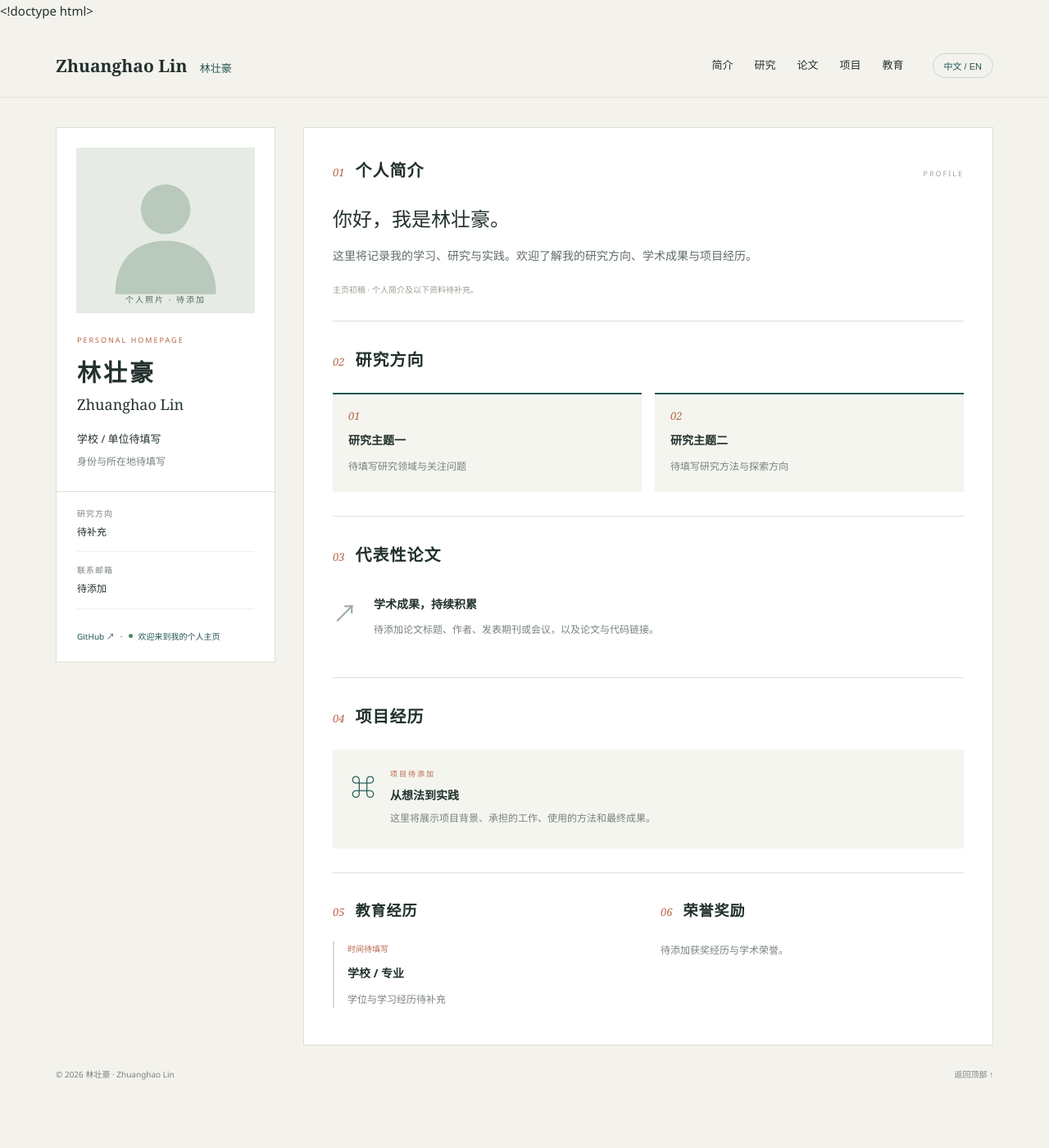
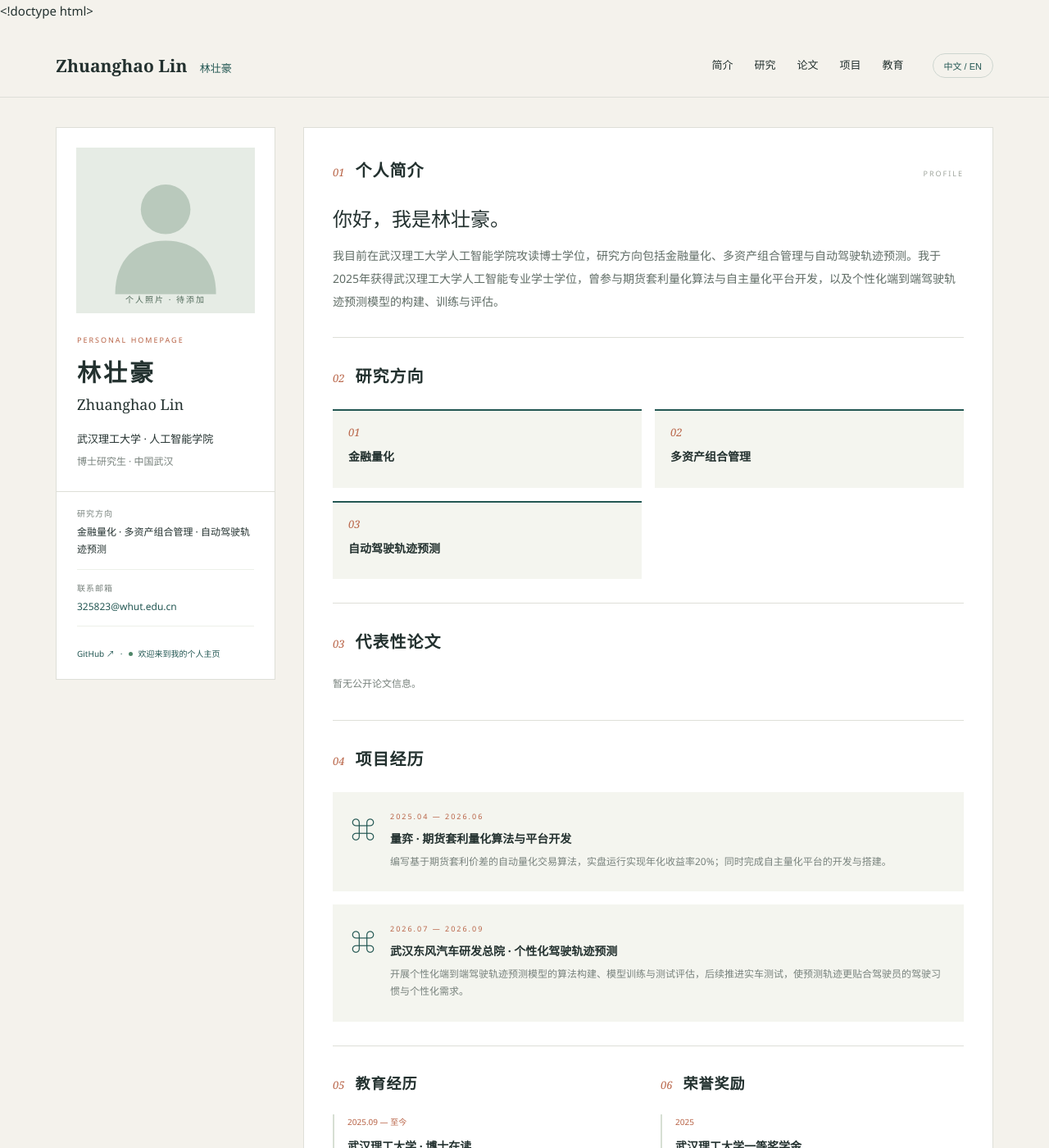
Before and after one commit to Hua-fafa123/Zhuanghao-Lin, a Jekyll site: the page built from _pages/about.md, in a window 1280 px wide and 1400 px high. Shown: the whole window at 82% size. Built offline with Jekyll 4.4.1, drawn with Linux system fonts in a browser that asks for light colours; some of the changed text lies outside the part shown.

Commit message:
Update bilingual homepage with academic profile and project experience

```diff
--- a/_config.yml
+++ b/_config.yml
@@ -25,11 +25,11 @@ author:
   avatar           : "profile.png"
   name             : "林壮豪 / Zhuanghao Lin"
   pronouns         : # example: "she/her"
-  bio              : "欢迎来到林壮豪的个人主页"
-  location         :
-  employer         :
+  bio              : "武汉理工大学人工智能学院博士研究生"
+  location         : "武汉，中国"
+  employer         : "武汉理工大学人工智能学院"
   uri              : # URL
-  email            :
+  email            : "325823@whut.edu.cn"
 
   # Academic websites
   academia         : # URL
--- a/_pages/about.md
+++ b/_pages/about.md
@@ -11,10 +11,10 @@ redirect_from:
 <html lang="zh-CN"><head><meta charset="utf-8"><meta name="viewport" content="width=device-width,initial-scale=1"><meta name="description" content="林壮豪的个人主页，展示研究方向、学术成果与项目经历。"><title>林壮豪 | 个人主页</title><link rel="stylesheet" href="{{ '/assets/css/academic-home.css' | relative_url }}"></head><body>
 <a class="skip" href="#main">跳至正文</a>
 <header><div class="nav"><a class="brand" href="#top">Zhuanghao Lin <span>林壮豪</span></a><nav aria-label="主导航"><a href="#about" data-zh="简介" data-en="About">简介</a><a href="#research" data-zh="研究" data-en="Research">研究</a><a href="#publications" data-zh="论文" data-en="Publications">论文</a><a href="#projects" data-zh="项目" data-en="Projects">项目</a><a href="#education" data-zh="教育" data-en="Education">教育</a></nav><button id="language" aria-label="Switch to English">中文 / EN</button></div></header>
-<div class="shell" id="top"><aside class="profile"><div class="portrait" role="img" aria-label="个人照片占位"><svg viewBox="0 0 220 220" aria-hidden="true"><circle cx="110" cy="81" r="34"/><path d="M41 197c0-47 28-73 69-73s69 26 69 73"/></svg><span data-zh="个人照片 · 待添加" data-en="Portrait · to be added">个人照片 · 待添加</span></div><div class="identity"><p class="eyebrow">PERSONAL HOMEPAGE</p><h1>林壮豪</h1><p class="english-name">Zhuanghao Lin</p><p class="role" data-zh="学校 / 单位待填写" data-en="Affiliation to be added">学校 / 单位待填写</p><p class="muted" data-zh="身份与所在地待填写" data-en="Role and location to be added">身份与所在地待填写</p></div><dl><div><dt data-zh="研究方向" data-en="RESEARCH">研究方向</dt><dd data-zh="待补充" data-en="To be added">待补充</dd></div><div><dt data-zh="联系邮箱" data-en="EMAIL">联系邮箱</dt><dd data-zh="待添加" data-en="To be added">待添加</dd></div></dl><div class="profile-bottom"><a href="https://github.com/Hua-fafa123" target="_blank" rel="noopener noreferrer">GitHub ↗</a> · <span class="dot"></span><span data-zh="欢迎来到我的个人主页" data-en="Welcome to my homepage">欢迎来到我的个人主页</span></div></aside>
-<main id="main"><section id="about"><div class="heading"><span>01</span><h2 data-zh="个人简介" data-en="About Me">个人简介</h2><span class="label">PROFILE</span></div><p class="intro" data-zh="你好，我是林壮豪。" data-en="Hello, I’m Zhuanghao Lin.">你好，我是林壮豪。</p><p class="body-copy" data-zh="这里将记录我的学习、研究与实践。欢迎了解我的研究方向、学术成果与项目经历。" data-en="A place for my learning, research, and practice. Explore my research interests, publications, and projects below.">这里将记录我的学习、研究与实践。欢迎了解我的研究方向、学术成果与项目经历。</p><p class="note" data-zh="主页初稿 · 个人简介及以下资料待补充。" data-en="Initial draft · Biography and details below are awaiting completion.">主页初稿 · 个人简介及以下资料待补充。</p></section>
-<section id="research"><div class="heading"><span>02</span><h2 data-zh="研究方向" data-en="Research Interests">研究方向</h2></div><div class="interests"><article><b>01</b><h3 data-zh="研究主题一" data-en="Research topic 01">研究主题一</h3><p data-zh="待填写研究领域与关注问题" data-en="Research area and questions to be added">待填写研究领域与关注问题</p></article><article><b>02</b><h3 data-zh="研究主题二" data-en="Research topic 02">研究主题二</h3><p data-zh="待填写研究方法与探索方向" data-en="Methods and interests to be added">待填写研究方法与探索方向</p></article></div></section>
-<section id="publications"><div class="heading"><span>03</span><h2 data-zh="代表性论文" data-en="Selected Publications">代表性论文</h2></div><div class="empty"><span class="symbol">↗</span><div><h3 data-zh="学术成果，持续积累" data-en="Research in progress">学术成果，持续积累</h3><p data-zh="待添加论文标题、作者、发表期刊或会议，以及论文与代码链接。" data-en="Publication titles, authors, venues, paper links, and code will appear here.">待添加论文标题、作者、发表期刊或会议，以及论文与代码链接。</p></div></div></section>
-<section id="projects"><div class="heading"><span>04</span><h2 data-zh="项目经历" data-en="Projects">项目经历</h2></div><article class="project"><div class="project-icon">⌘</div><div><p class="eyebrow" data-zh="项目待添加" data-en="PROJECT TO BE ADDED">项目待添加</p><h3 data-zh="从想法到实践" data-en="From ideas to practice">从想法到实践</h3><p data-zh="这里将展示项目背景、承担的工作、使用的方法和最终成果。" data-en="This section will introduce project context, my contributions, methods, and results.">这里将展示项目背景、承担的工作、使用的方法和最终成果。</p></div></article></section>
-<div class="bottom-grid"><section id="education"><div class="heading"><span>05</span><h2 data-zh="教育经历" data-en="Education">教育经历</h2></div><div class="timeline"><span data-zh="时间待填写" data-en="Dates to be added">时间待填写</span><h3 data-zh="学校 / 专业" data-en="Institution / Major">学校 / 专业</h3><p data-zh="学位与学习经历待补充" data-en="Degree and education details to be added">学位与学习经历待补充</p></div></section><section id="honors"><div class="heading"><span>06</span><h2 data-zh="荣誉奖励" data-en="Honors">荣誉奖励</h2></div><p class="muted" data-zh="待添加获奖经历与学术荣誉。" data-en="Awards and academic honors to be added.">待添加获奖经历与学术荣誉。</p></section></div></main></div>
+<div class="shell" id="top"><aside class="profile"><div class="portrait" role="img" aria-label="个人照片占位"><svg viewBox="0 0 220 220" aria-hidden="true"><circle cx="110" cy="81" r="34"/><path d="M41 197c0-47 28-73 69-73s69 26 69 73"/></svg><span data-zh="个人照片 · 待添加" data-en="Portrait · to be added">个人照片 · 待添加</span></div><div class="identity"><p class="eyebrow">PERSONAL HOMEPAGE</p><h1>林壮豪</h1><p class="english-name">Zhuanghao Lin</p><p class="role" data-zh="武汉理工大学 · 人工智能学院" data-en="School of Artificial Intelligence · Wuhan University of Technology">武汉理工大学 · 人工智能学院</p><p class="muted" data-zh="博士研究生 · 中国武汉" data-en="Ph.D. Student · Wuhan, China">博士研究生 · 中国武汉</p></div><dl><div><dt data-zh="研究方向" data-en="RESEARCH">研究方向</dt><dd data-zh="金融量化 · 多资产组合管理 · 自动驾驶轨迹预测" data-en="Quantitative Finance · Multi-Asset Portfolio Management · Autonomous Driving Trajectory Prediction">金融量化 · 多资产组合管理 · 自动驾驶轨迹预测</dd></div><div><dt data-zh="联系邮箱" data-en="EMAIL">联系邮箱</dt><dd><a href="mailto:325823@whut.edu.cn">325823@whut.edu.cn</a></dd></div></dl><div class="profile-bottom"><a href="https://github.com/Hua-fafa123" target="_blank" rel="noopener noreferrer">GitHub ↗</a> · <span class="dot"></span><span data-zh="欢迎来到我的个人主页" data-en="Welcome to my homepage">欢迎来到我的个人主页</span></div></aside>
+<main id="main"><section id="about"><div class="heading"><span>01</span><h2 data-zh="个人简介" data-en="About Me">个人简介</h2><span class="label">PROFILE</span></div><p class="intro" data-zh="你好，我是林壮豪。" data-en="Hello, I’m Zhuanghao Lin.">你好，我是林壮豪。</p><p class="body-copy" data-zh="我目前在武汉理工大学人工智能学院攻读博士学位，研究方向包括金融量化、多资产组合管理与自动驾驶轨迹预测。我于2025年获得武汉理工大学人工智能专业学士学位，曾参与期货套利量化算法与自主量化平台开发，以及个性化端到端驾驶轨迹预测模型的构建、训练与评估。" data-en="I am a Ph.D. student at the School of Artificial Intelligence, Wuhan University of Technology. My research interests include quantitative finance, multi-asset portfolio management, and autonomous driving trajectory prediction. I received my bachelor’s degree in Artificial Intelligence from Wuhan University of Technology in 2025. My project experience spans futures arbitrage algorithms and a quantitative trading platform, as well as the development, training, and evaluation of personalized end-to-end driving trajectory prediction models.">我目前在武汉理工大学人工智能学院攻读博士学位，研究方向包括金融量化、多资产组合管理与自动驾驶轨迹预测。我于2025年获得武汉理工大学人工智能专业学士学位，曾参与期货套利量化算法与自主量化平台开发，以及个性化端到端驾驶轨迹预测模型的构建、训练与评估。</p></section>
+<section id="research"><div class="heading"><span>02</span><h2 data-zh="研究方向" data-en="Research Interests">研究方向</h2></div><div class="interests"><article><b>01</b><h3 data-zh="金融量化" data-en="Quantitative Finance">金融量化</h3></article><article><b>02</b><h3 data-zh="多资产组合管理" data-en="Multi-Asset Portfolio Management">多资产组合管理</h3></article><article><b>03</b><h3 data-zh="自动驾驶轨迹预测" data-en="Autonomous Driving Trajectory Prediction">自动驾驶轨迹预测</h3></article></div></section>
+<section id="publications"><div class="heading"><span>03</span><h2 data-zh="代表性论文" data-en="Selected Publications">代表性论文</h2></div><p class="muted" data-zh="暂无公开论文信息。" data-en="No publication details are currently listed.">暂无公开论文信息。</p></section>
+<section id="projects"><div class="heading"><span>04</span><h2 data-zh="项目经历" data-en="Projects">项目经历</h2></div><article class="project"><div class="project-icon" aria-hidden="true">⌘</div><div><p class="eyebrow">2025.04 — 2026.06</p><h3 data-zh="量弈 · 期货套利量化算法与平台开发" data-en="量弈 · Futures Arbitrage Algorithms and Trading Platform">量弈 · 期货套利量化算法与平台开发</h3><p data-zh="编写基于期货套利价差的自动量化交易算法，实盘运行实现年化收益率20%；同时完成自主量化平台的开发与搭建。" data-en="Developed automated quantitative trading algorithms based on futures arbitrage spreads, achieving a 20% annualized return in live trading. Also developed and built an independent quantitative trading platform.">编写基于期货套利价差的自动量化交易算法，实盘运行实现年化收益率20%；同时完成自主量化平台的开发与搭建。</p></div></article><article class="project"><div class="project-icon" aria-hidden="true">⌘</div><div><p class="eyebrow">2026.07 — 2026.09</p><h3 data-zh="武汉东风汽车研发总院 · 个性化驾驶轨迹预测" data-en="Dongfeng Automotive Research Institute, Wuhan · Personalized Driving Trajectory Prediction">武汉东风汽车研发总院 · 个性化驾驶轨迹预测</h3><p data-zh="开展个性化端到端驾驶轨迹预测模型的算法构建、模型训练与测试评估，后续推进实车测试，使预测轨迹更贴合驾驶员的驾驶习惯与个性化需求。" data-en="Developed algorithms for personalized end-to-end driving trajectory prediction, covering model training and test evaluation, with subsequent work toward vehicle testing to better align predicted trajectories with individual driving habits and preferences.">开展个性化端到端驾驶轨迹预测模型的算法构建、模型训练与测试评估，后续推进实车测试，使预测轨迹更贴合驾驶员的驾驶习惯与个性化需求。</p></div></article></section>
+<div class="bottom-grid"><section id="education"><div class="heading"><span>05</span><h2 data-zh="教育经历" data-en="Education">教育经历</h2></div><div class="timeline"><span data-zh="2025.09 — 至今" data-en="Sep 2025 — Present">2025.09 — 至今</span><h3 data-zh="武汉理工大学 · 博士在读" data-en="Wuhan University of Technology · Ph.D. Student">武汉理工大学 · 博士在读</h3><p data-zh="人工智能学院" data-en="School of Artificial Intelligence">人工智能学院</p></div><div class="timeline"><span data-zh="2021.09 — 2025.06" data-en="Sep 2021 — Jun 2025">2021.09 — 2025.06</span><h3 data-zh="武汉理工大学 · 学士" data-en="Wuhan University of Technology · Bachelor’s Degree">武汉理工大学 · 学士</h3><p data-zh="人工智能专业" data-en="Artificial Intelligence">人工智能专业</p></div></section><section id="honors"><div class="heading"><span>06</span><h2 data-zh="荣誉奖励" data-en="Honors">荣誉奖励</h2></div><div class="timeline"><span>2025</span><h3 data-zh="武汉理工大学一等奖学金" data-en="First-Class Scholarship, Wuhan University of Technology">武汉理工大学一等奖学金</h3></div></section></div></main></div>
 <footer><span>© <span id="year">2026</span> 林壮豪 · Zhuanghao Lin</span><a href="#top" data-zh="返回顶部 ↑" data-en="Back to top ↑">返回顶部 ↑</a></footer><script src="{{ '/assets/js/academic-home.js' | relative_url }}"></script></body></html>
```
Also changed, not shown: assets/css/academic-home.css.
